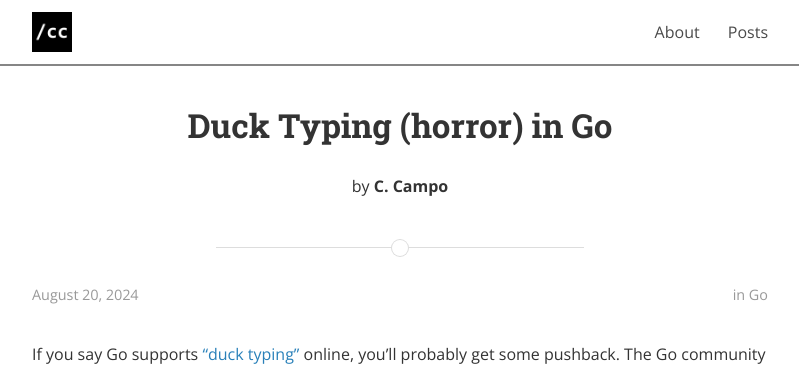
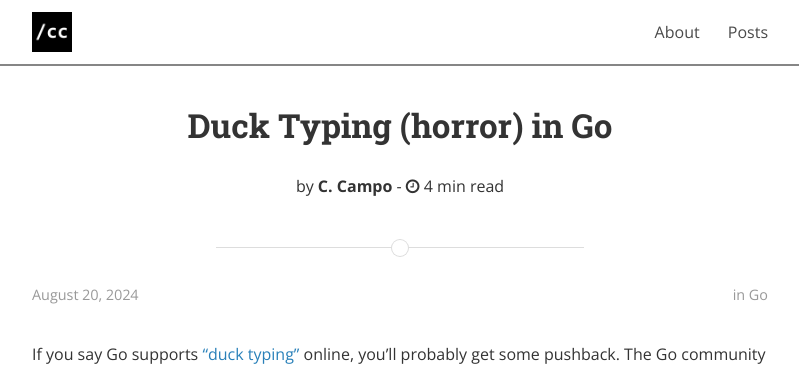
Before and after one commit to ccampo133/ccampo133.github.io, a Jekyll site: the page built from _posts/2024-08-20-go-duck-typing.md, in a window 1280 px wide and 900 px high. Shown: the top 369 px of the window, without its empty margins (240-1039 px from the left). Built offline with Jekyll 4.4.1, drawn with Linux system fonts in a browser that asks for light colours; nearby versions of some CDN libraries; comment, search, counter and statistics services are not loaded; a style sheet for code colours, icons or effects is not loaded.

Commit message:
Fix pagination bug and add reading time indicator.

```diff
--- a/_layouts/post.html
+++ b/_layouts/post.html
@@ -12,7 +12,21 @@ layout: default
         <div class="scrim {% if page.cover %}has-cover{% endif %}">
             <header class="post-header">
                 <h1 class="title">{{ page.title }}</h1>
-                <p class="info">by <strong>{{ page.author }}</strong></p>
+                <p class="info">by <strong>{{ page.author }}</strong>
+                    {% capture words %}
+                    {{ content | number_of_words | minus: 225 }}
+                    {% endcapture %}
+                    {% unless words contains '-' %}
+                    -
+                    <span class="fa fa-clock-o"></span>
+                    {% assign readtime = words | plus: 225 | divided_by: 225 %}
+                    {% if readtime == 0 %}
+                    less than a minute
+                    {% else %}
+                    {{ readtime | append: ' min read' }}
+                    {% endif %}
+                    {% endunless %}
+               </p>
             </header>
         </div>
     </div>
--- a/index.html
+++ b/index.html
@@ -52,7 +52,7 @@ layout: default
       </span>
     </a>
     {% else %}
-    <a class="newer-posts" href="{{ site.baseurl }}/page{{paginator.next_page}}">
+    <a class="newer-posts" href="{{ site.baseurl }}/page{{paginator.previous_page}}">
       <span class="fa-stack fa-lg">
         <i class="fa fa-square fa-stack-2x"></i>
         <i class="fa fa-angle-double-left fa-stack-1x fa-inverse"></i>
```
